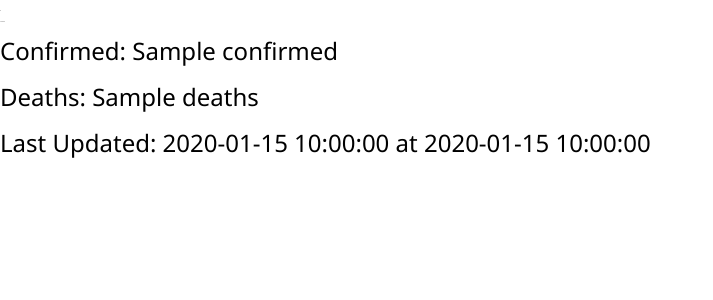
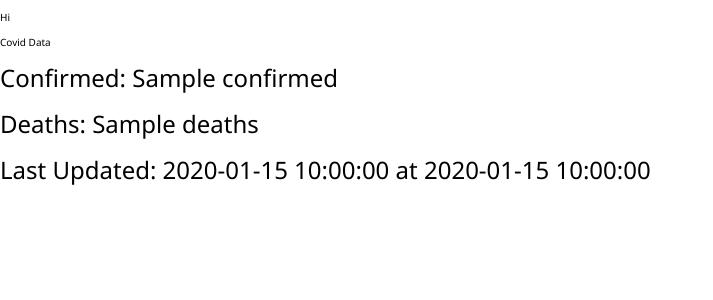
Before and after one commit to mordy-python/apiviz, a Flask app: template templates/covid.html in a window 1280 px wide. Shown: the part 39-339 px from the top of the page, without its empty margins (0-713 px from the left). Run offline with Flask 2, Linux system fonts and the light colour scheme; the template is opened without the code that fills it: most values are stand-ins (such as "Sample title", 1, 10 or a date in 2020).

Commit message:
Fixed issue

```diff
--- a/static/base.css
+++ b/static/base.css
@@ -1,3 +1,3 @@
 h1{
-    font-size: 1px;
+    font-size: 10px;
 }
```
